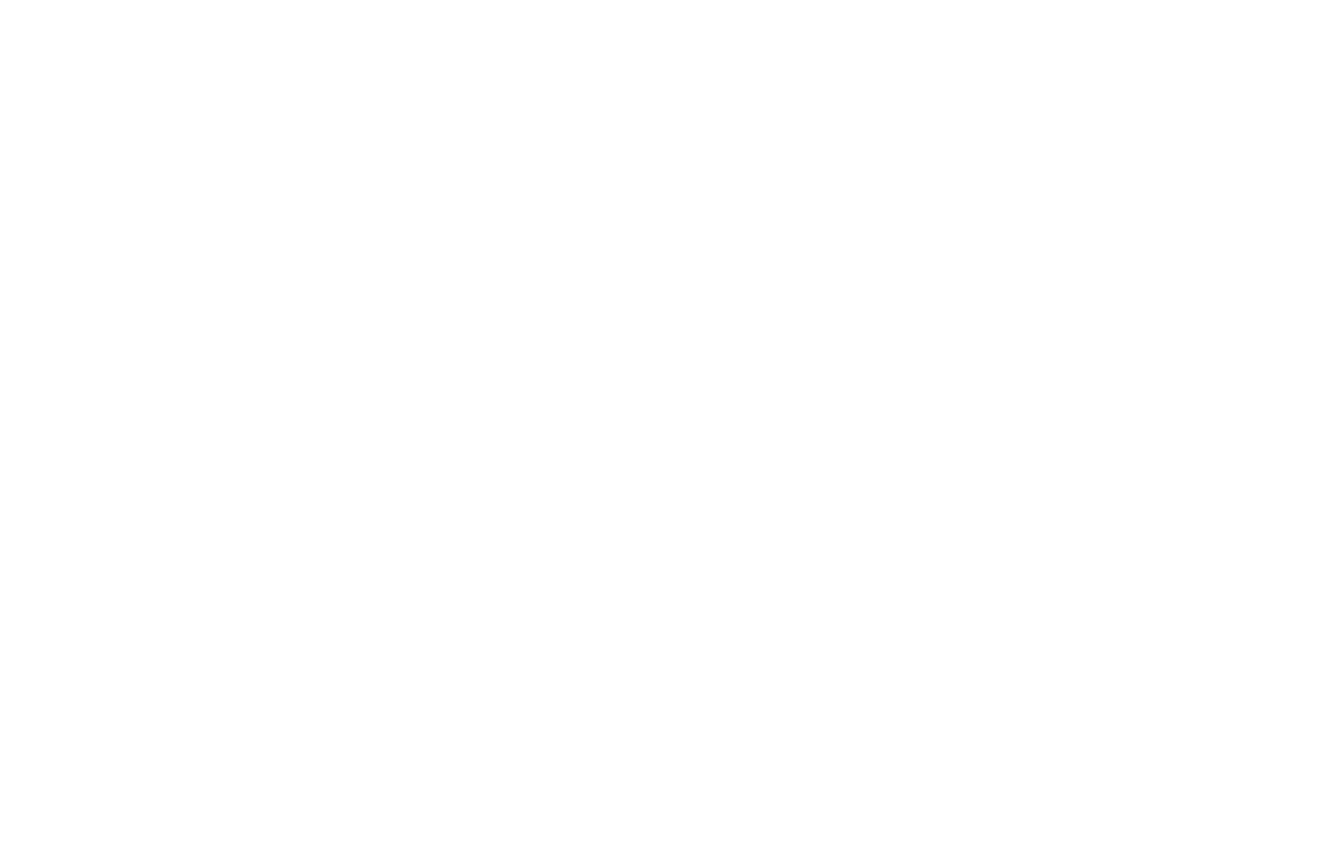
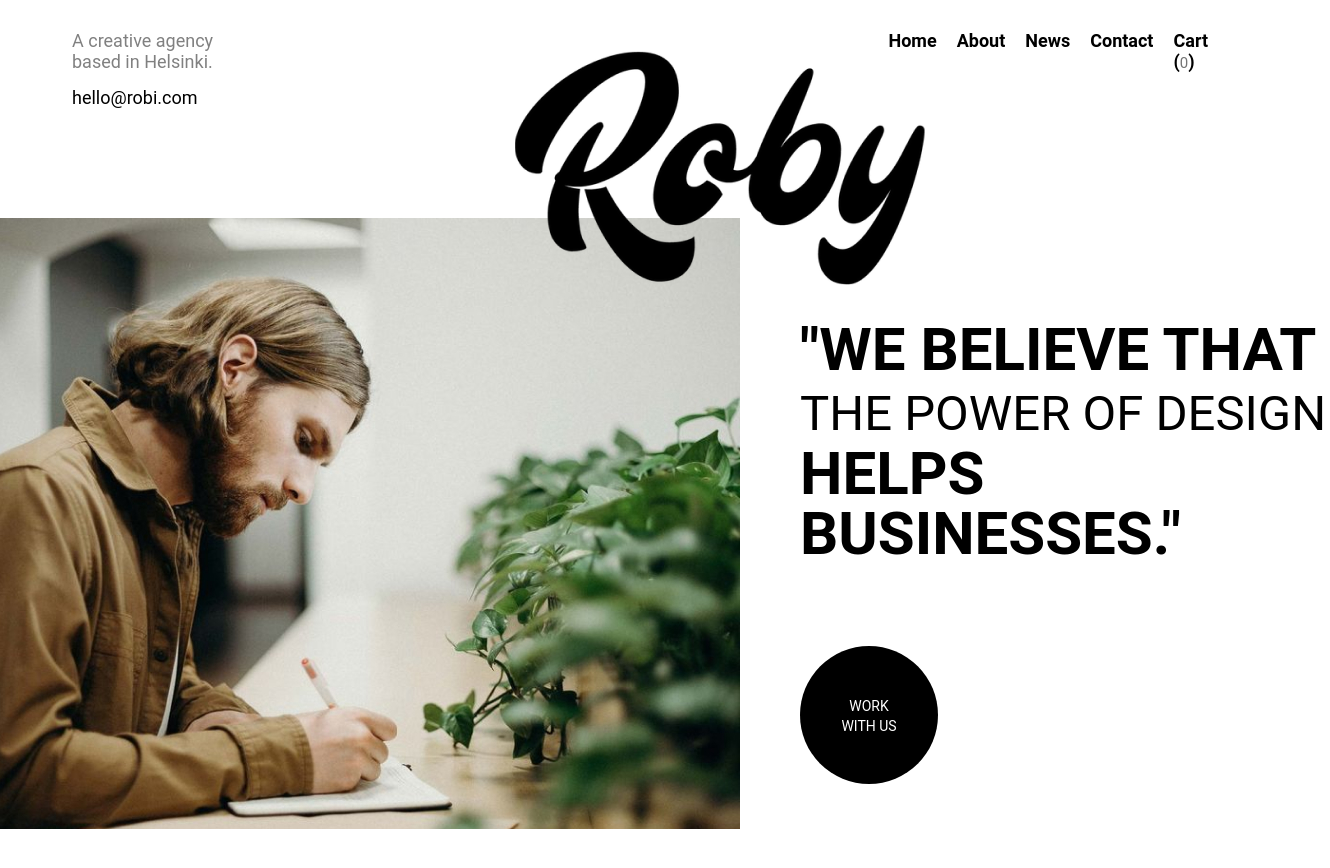
Before and after one commit to shizik2000/new-Roby, a plain HTML site: page src/index.html in a window 1280 px wide. Shown: the whole page, 1330 px wide, since content can reach past the window. Before the commit the page ends 800 px from the top, so only its background shows below. Drawn offline with Linux system fonts and the light colour scheme.

Commit message:
Header & Promo

```diff
--- a/src/index.html
+++ b/src/index.html
@@ -9,6 +9,34 @@
     <link rel="stylesheet" href="css/style.min.css">
 </head>
 <body>
+    <header>
+        <img src="icons/Main-logo.png" alt="Roby" class="roby">
+        <div class="container">
+            <div class="gmail">
+                <div class="gmail_agency">A creative agency based in Helsinki.</div>
+                <div class="gmail_hello">hello@robi.com</div>
+            </div>
+            <nav>
+                <ul class="menu">
+                    <li class="menu_item"><a href="#" class="menu_link">Home</a></li>
+                    <li class="menu_item"><a href="#" class="menu_link">About</a></li>
+                    <li class="menu_item"><a href="#" class="menu_link">News</a></li>
+                    <li class="menu_item"><a href="#" class="menu_link">Contact</a></li>
+                    <li class="menu_item"><a href="#" class="menu_link">Cart <div>(<span>0</span>)</div></a></li>
+                </ul>
+            </nav>
+        </div>
+    </header>
 
+
+    <section class="promo">
+        <div class="promo__box">
+            <img src="img/Main-img.jpg" alt="Main-img" class="promo__img">
+            <h1 class="promo__title">
+                "We believe that <span>the power of design</span> helps businesses."
+            </h1>
+            <div class="promo__work"><p>work with us</p></div>
+        </div>
+    </section>
 </body>
 </html>
--- /dev/null
+++ b/src/sass/blocks/_header.sass
@@ -0,0 +1,34 @@
+header
+    margin-bottom: 80px
+    .roby
+        position: absolute
+        margin: 51px 515px
+    .container
+        display: flex
+        padding: 30px 72px
+    .gmail
+        &_agency
+            font-size: 18px
+            font-weight: 400
+            color: grey
+        &_hello
+            padding-top: 15px
+            font-size: 18px
+            font-weight: 400
+    .menu
+        display: flex
+        padding-left: 630px
+        list-style: none
+        &_item
+            padding-left: 20px
+            a
+                font-size: 18px
+                font-weight: 700
+                color: #000000
+                text-decoration: none
+            div
+                display: inline
+                span
+                    font-size: 15px
+                    font-weight: 400
+                    color: $main-color
--- /dev/null
+++ b/src/sass/blocks/_promo.sass
@@ -0,0 +1,34 @@
+.promo
+    margin-bottom: 120px
+    &__box
+        display: grid
+        grid-template-columns: 800px 530px
+        grid-template-rows: 428px
+    &__title
+        padding-top: 102px
+        font-size: 60px
+        font-weight: 700
+        line-height: 60px
+        text-transform: uppercase
+        span
+            font-size: 49px
+            font-weight: 400
+    &__work
+        width: 138px
+        height: 138px
+        background-color: #000000
+        color: #ffffff
+        border-radius: 100%
+        margin-left: 800px
+        transition: all 0.6s
+        cursor: pointer
+        &:hover
+            background: #ffffff
+            color: #000000
+        p
+            padding: 50px 37px
+            font-size: 14px
+            font-weight: 400
+            line-height: 20px
+            text-transform: uppercase
+            text-align: center
--- a/src/sass/style.sass
+++ b/src/sass/style.sass
@@ -10,3 +10,9 @@
 .containers
     width: 1200px
     margin: 0 auto
+
+// Header
+@import 'blocks/header'
+
+// Promo
+@import 'blocks/promo'
```
Also changed, not shown: src/css/style.min.css, 1 other file.
